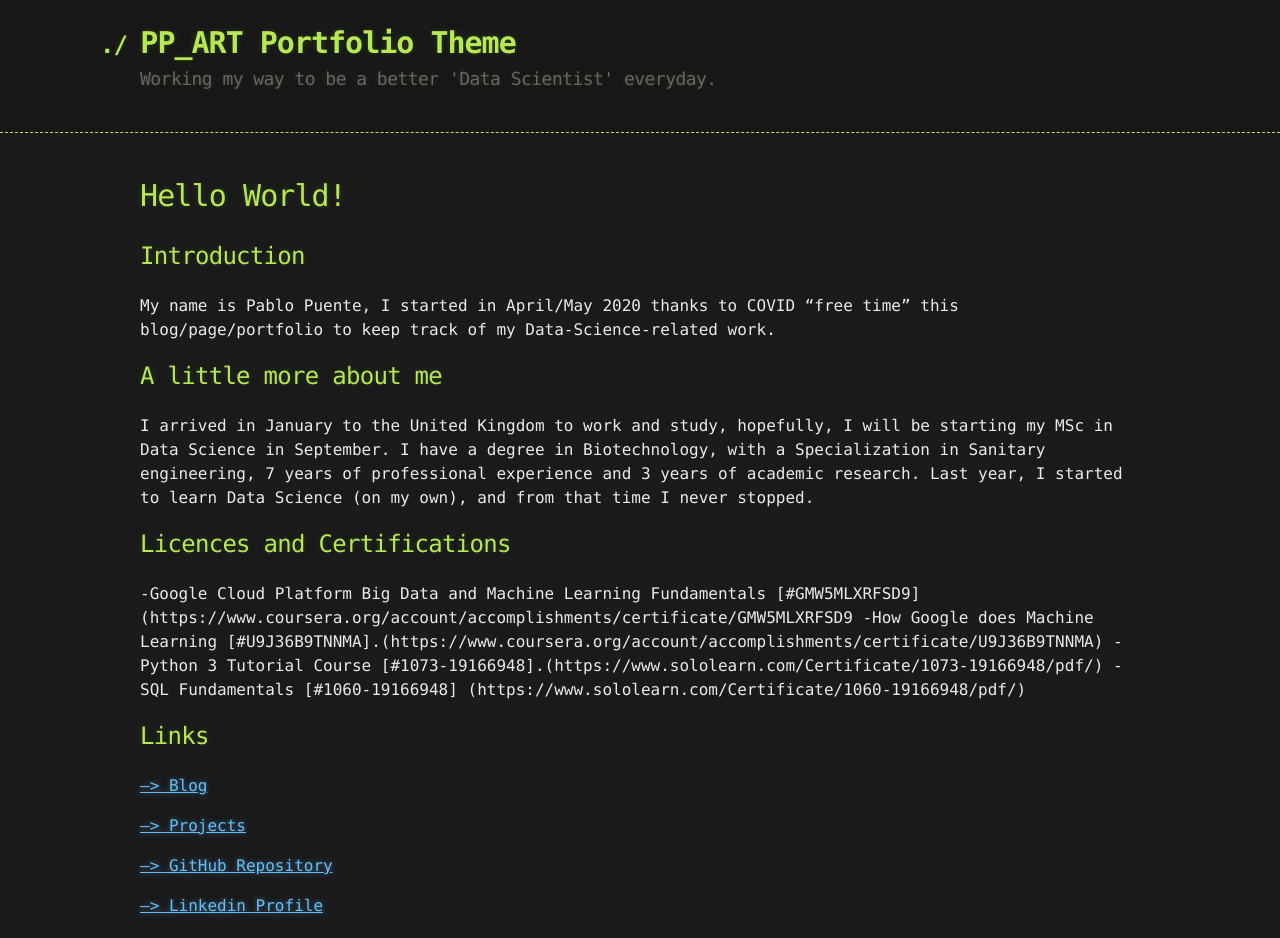
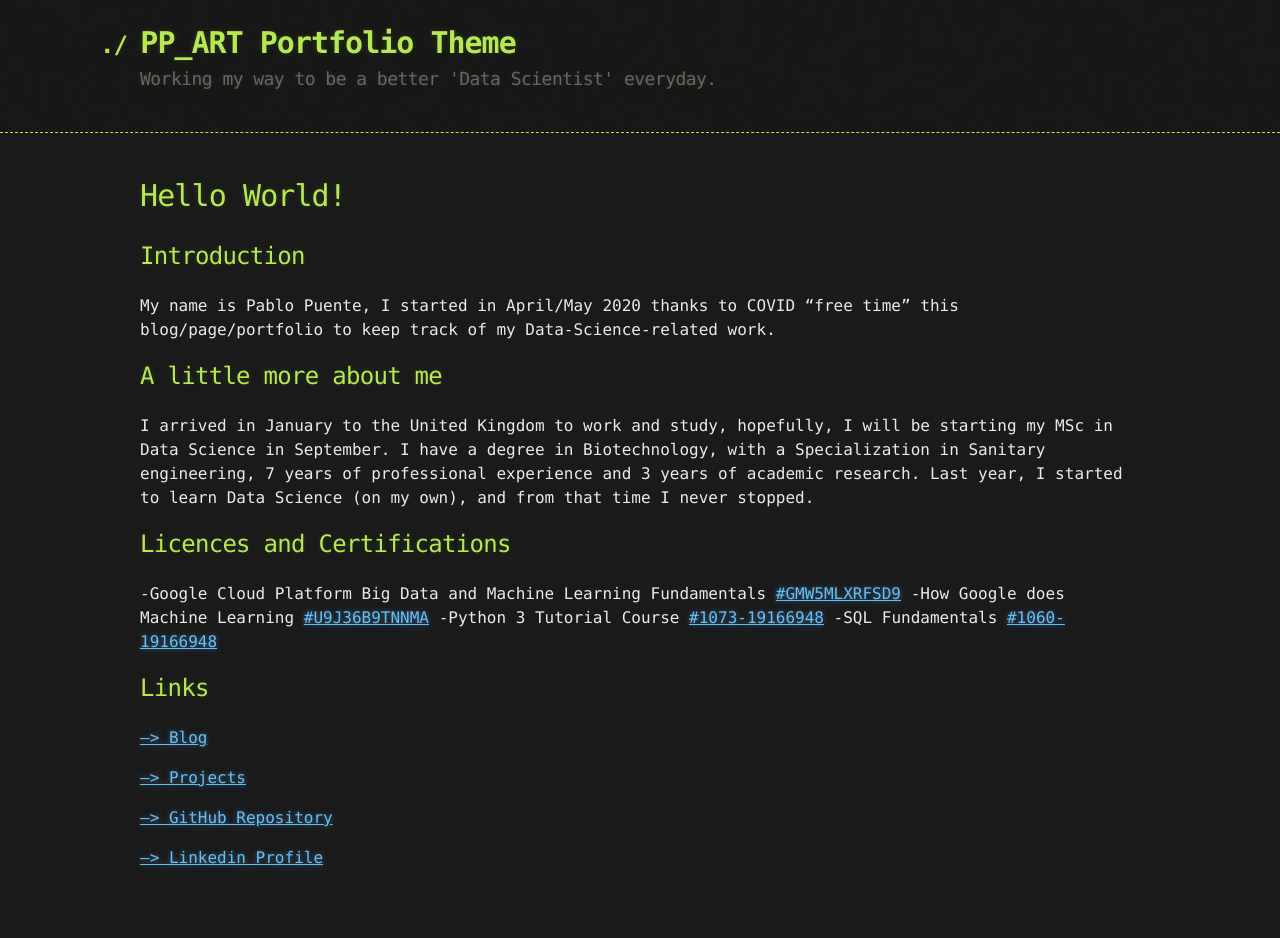
Before and after one commit to PaulB86UK/PP_ART, a Jekyll site: the page built from docs/index.md, in a window 1280 px wide. Built offline with Jekyll 4.4.1, drawn with Linux system fonts in a browser that asks for light colours; our own code applies the rules of GitHub Pages for plain Markdown files; after the commit the page ends 900 px from its top, so only the background shows below that.

Commit message:
Update index.md
Corrected Updated Certifications

```diff
--- a/docs/index.md
+++ b/docs/index.md
@@ -7,10 +7,10 @@ My name is Pablo Puente, I started in April/May 2020 thanks to COVID "free time"
 I arrived in January to the United Kingdom to work and study, hopefully, I will be starting my MSc in Data Science in September. I have a degree in Biotechnology, with a Specialization in Sanitary engineering, 7 years of professional experience and 3 years of academic research. Last year, I started to learn Data Science (on my own), and from that time I never stopped.
 
 ## Licences and Certifications
--Google Cloud Platform Big Data and Machine Learning Fundamentals [#GMW5MLXRFSD9] (https://www.coursera.org/account/accomplishments/certificate/GMW5MLXRFSD9
--How Google does Machine Learning  [#U9J36B9TNNMA].(https://www.coursera.org/account/accomplishments/certificate/U9J36B9TNNMA)
--Python 3 Tutorial Course  [#1073-19166948].(https://www.sololearn.com/Certificate/1073-19166948/pdf/)
--SQL Fundamentals [#1060-19166948] (https://www.sololearn.com/Certificate/1060-19166948/pdf/)
+-Google Cloud Platform Big Data and Machine Learning Fundamentals [#GMW5MLXRFSD9](https://www.coursera.org/account/accomplishments/certificate/GMW5MLXRFSD9)
+-How Google does Machine Learning  [#U9J36B9TNNMA](https://www.coursera.org/account/accomplishments/certificate/U9J36B9TNNMA)
+-Python 3 Tutorial Course  [#1073-19166948](https://www.sololearn.com/Certificate/1073-19166948/pdf/)
+-SQL Fundamentals [#1060-19166948](https://www.sololearn.com/Certificate/1060-19166948/pdf/)
 
 ## Links
 
```
